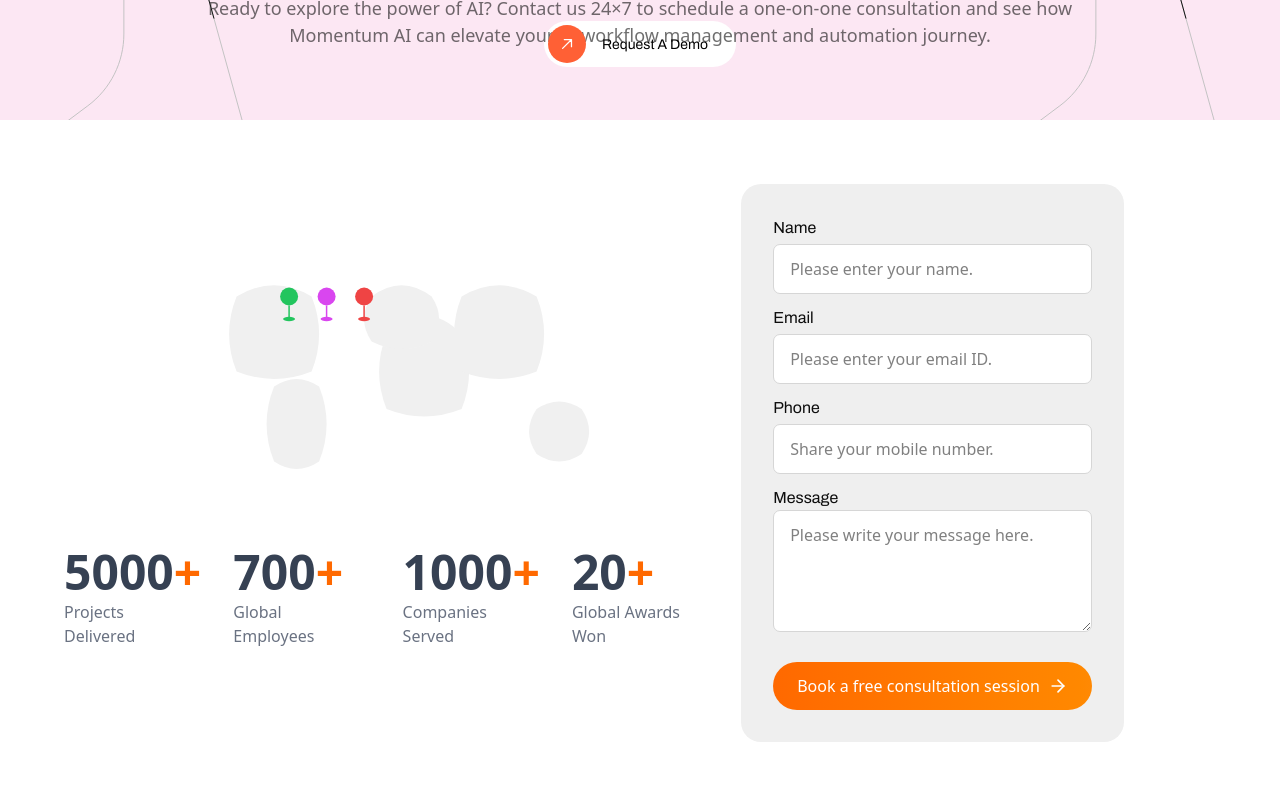
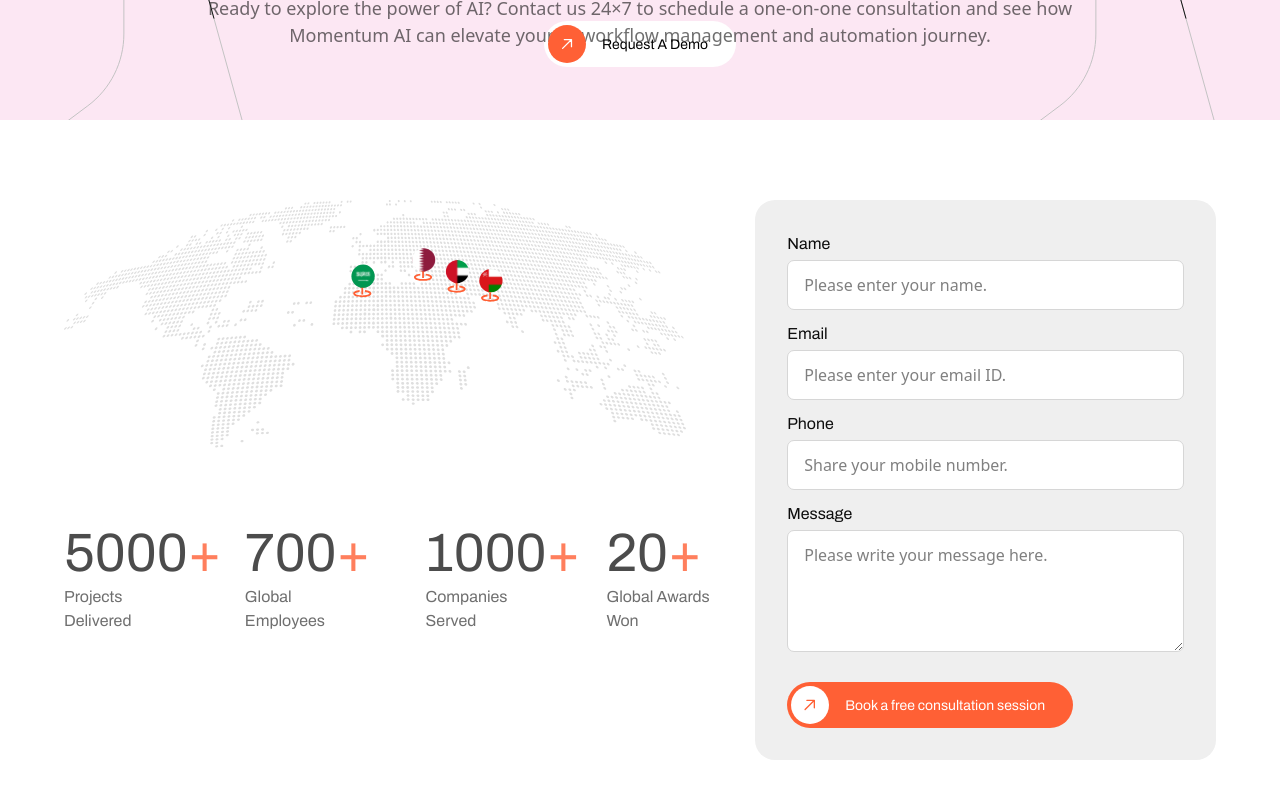
Before and after one commit to developers-xntric/Plenum, a Next.js app: page /service in a window 1280 px wide. Shown: the part 2580-3380 px from the top of the page. Built offline with nearby package versions, Linux system fonts and the light colour scheme.

Commit message:
service conatct section completed

```diff
--- a/src/components/common/arrow-button.jsx
+++ b/src/components/common/arrow-button.jsx
@@ -1,9 +1,9 @@
 import React from 'react'
 
-const ArrowButton = ({ text, className }) => {
+const ArrowButton = ({ text, className, arrow_class }) => {
     return (
         <button className={`bg-white text-black rounded-full py-1 px-5 flex items-center justify-between gap-2 text-sm hover:bg-gray-100 transition-colors ${className}`}>
-            <div className="bg-primary text-white rounded-full p-2 relative right-4">
+            <div className={`bg-primary text-white rounded-full p-2 relative right-4 ${arrow_class}`}>
                 {/* ARROW ICON */}
                 <svg xmlns="http://www.w3.org/2000/svg" width="22" height="22" viewBox="0 0 22 22" fill="none">
                     <path
--- a/src/components/common/world-map.jsx
+++ b/src/components/common/world-map.jsx
@@ -1,41 +1,7 @@
+import Image from "next/image";
+
 export default function WorldMap() {
-    return (
-      <svg width="100%" height="300" viewBox="0 0 800 400" fill="none" xmlns="http://www.w3.org/2000/svg">
-        {/* This would be a detailed dotted world map - simplified for this example */}
-        <g className="map-dots" fill="#f0f0f0">
-          {/* Africa */}
-          <path d="M400,200 Q450,150 500,200 Q520,250 500,300 Q450,320 400,300 Q380,250 400,200 Z" />
-
-          {/* Europe */}
-          <path d="M380,150 Q420,120 460,150 Q480,180 460,210 Q420,230 380,210 Q360,180 380,150 Z" />
-
-          {/* Asia */}
-          <path d="M500,150 Q550,120 600,150 Q620,200 600,250 Q550,270 500,250 Q480,200 500,150 Z" />
-
-          {/* North America */}
-          <path d="M200,150 Q250,120 300,150 Q320,200 300,250 Q250,270 200,250 Q180,200 200,150 Z" />
-
-          {/* South America */}
-          <path d="M250,270 Q280,250 310,270 Q330,320 310,370 Q280,390 250,370 Q230,320 250,270 Z" />
-
-          {/* Australia */}
-          <path d="M600,300 Q630,280 660,300 Q680,330 660,360 Q630,380 600,360 Q580,330 600,300 Z" />
-        </g>
-
-        {/* Location Markers */}
-        <circle cx="270" cy="150" r="12" fill="#22c55e" />
-        <circle cx="320" cy="150" r="12" fill="#d946ef" />
-        <circle cx="370" cy="150" r="12" fill="#ef4444" />
-
-        {/* Location Stands */}
-        <line x1="270" y1="162" x2="270" y2="180" stroke="#22c55e" strokeWidth="2" />
-        <line x1="320" y1="162" x2="320" y2="180" stroke="#d946ef" strokeWidth="2" />
-        <line x1="370" y1="162" x2="370" y2="180" stroke="#ef4444" strokeWidth="2" />
-
-        {/* Location Bases */}
-        <ellipse cx="270" cy="180" rx="8" ry="3" fill="#22c55e" />
-        <ellipse cx="320" cy="180" rx="8" ry="3" fill="#d946ef" />
-        <ellipse cx="370" cy="180" rx="8" ry="3" fill="#ef4444" />
-      </svg>
-    )
-  }
+  return (
+    <Image src={"/images/service/worldmap.svg"} alt='world map' width={1000} height={1000} className={"w-full"} />
+  )
+}
--- a/src/components/service/contact-form.jsx
+++ b/src/components/service/contact-form.jsx
@@ -1,5 +1,4 @@
 "use client"
-import { ArrowRight } from 'lucide-react'
 import React, { useState } from 'react'
 
 export function ContactForm() {
@@ -23,8 +22,7 @@ export function ContactForm() {
 
     return (
         <>
-            {/* Right side - Contact Form */}
-            <div className="">
+            {/*  Contact Form */}
             <div className="bg-[#EFEFEF] rounded-[20px] p-8">
                 <form onSubmit={handleSubmit} className='space-y-3'>
                     <div className="space-y-1">
@@ -74,7 +72,7 @@ export function ContactForm() {
                         />
                     </div>
 
-                        <div className="mb-6">
+                    <div className="space-y-1 mb-6">
                         <label htmlFor="message" className="block text-base text-[#0D0D0D] font-['Archivo'] font-medium">
                             Message
                         </label>
@@ -90,15 +88,16 @@ export function ContactForm() {
                         />
                     </div>
 
-                        <button
-                            type="submit"
-                            className="flex items-center justify-center gap-2 w-full bg-gradient-to-r from-orange-500 to-orange-400 text-white py-3 px-6 rounded-full hover:from-orange-600 hover:to-orange-500 transition-all duration-300"
-                        >
-                            <span>Book a free consultation session</span>
-                            <ArrowRight className="h-5 w-5" />
+                    <button type='submit' className={`bg-primary text-black rounded-full py-1 px-5 flex items-center justify-between gap-2 text-sm hover:bg-gray-100 transition-colors`}>
+                        <div className={`bg-white text-white rounded-full p-2 relative right-4 `}>
+                            {/* ARROW ICON */}
+                            <svg xmlns="http://www.w3.org/2000/svg" width="22" height="22" viewBox="0 0 22 22" fill="none">
+                                <path d="M15.3395 13.8009V6.31445H7.85305M15.119 6.53429L6.09082 15.5625" stroke="#FF6035" strokeWidth="1.32114" strokeLinecap="round" strokeLinejoin="round" />
+                            </svg>
+                        </div>
+                        <span className="text-sm font-['Archivo'] relative right-2 text-white">Book a free consultation session</span>
                     </button>
                 </form>
-                </div>
             </div>
         </>
     )
--- a/src/components/service/service-contact.jsx
+++ b/src/components/service/service-contact.jsx
@@ -6,24 +6,26 @@ export default function ServiceContact() {
     return (
 
         <div className="bg-white">
-            <div className="2xl:max-w-[1300px] w-[90%] mx-auto py-16">
-                <div className="flex flex-col md:flex-row gap-8">
+            <div className="2xl:max-w-[1300px] w-[90%] mx-auto py-20">
+                <div className="flex flex-col md:flex-row  justify-between">
+
                     {/* Left side - Map and Stats */}
-                    <div className="">
+                    <div className="w-[60%] ">
+
+                        {/* World Map */}
                         <div className="relative mb-16">
-                            {/* World Map */}
-                            <div className="world-map relative">
+                            <div className="world-map mr-[10%]">
                                 <WorldMap />
                             </div>
                         </div>
 
                         {/* Stats */}
-                        <div className="grid grid-cols-4 gap-8">
-                            <div className="stat">
-                                <h2 className="text-5xl font-bold text-gray-700">
-                                    5000<span className="text-orange-500">+</span>
+                        <div className="grid grid-cols-4 gap-8 font-['Archivo']">
+                            <div className="stat ">
+                                <h2 className="text-[48px] xl:text-[54px] font-medium font-['Archivo'] opacity-[0.8] text-[#202020]">
+                                    5000<span className="text-primary font-['Archivo'] ">+</span>
                                 </h2>
-                                <p className="text-gray-500 mt-1">
+                                <p className="text-secondary opacity-[0.6] relative bottom-2">
                                     Projects
                                     <br />
                                     Delivered
@@ -31,10 +33,10 @@ export default function ServiceContact() {
                             </div>
 
                             <div className="stat">
-                                <h2 className="text-5xl font-bold text-gray-700">
-                                    700<span className="text-orange-500">+</span>
+                                <h2 className="text-[48px] xl:text-[54px] font-medium font-['Archivo'] opacity-[0.8] text-[#202020]">
+                                    700<span className="text-primary font-['Archivo'] ">+</span>
                                 </h2>
-                                <p className="text-gray-500 mt-1">
+                                <p className="text-secondary opacity-[0.6] relative bottom-2">
                                     Global
                                     <br />
                                     Employees
@@ -42,21 +44,21 @@ export default function ServiceContact() {
                             </div>
 
                             <div className="stat">
-                                <h2 className="text-5xl font-bold text-gray-700">
-                                    1000<span className="text-orange-500">+</span>
+                                <h2 className="text-[48px] xl:text-[54px] font-medium font-['Archivo'] opacity-[0.8] text-[#202020]">
+                                    1000<span className="text-primary font-['Archivo'] ">+</span>
                                 </h2>
-                                <p className="text-gray-500 mt-1">
+                                <p className="text-secondary opacity-[0.6] relative bottom-2">
                                     Companies
                                     <br />
                                     Served
                                 </p>
                             </div>
 
-                            <div className="stat">
-                                <h2 className="text-5xl font-bold text-gray-700">
-                                    20<span className="text-orange-500">+</span>
+                            <div className="stat ">
+                                <h2 className="text-[48px] xl:text-[54px] font-medium font-['Archivo'] opacity-[0.8] text-[#202020]">
+                                    20<span className="text-primary font-['Archivo'] ">+</span>
                                 </h2>
-                                <p className="text-gray-500 mt-1">
+                                <p className="text-secondary opacity-[0.6] relative bottom-2">
                                     Global Awards
                                     <br />
                                     Won
@@ -66,7 +68,9 @@ export default function ServiceContact() {
                     </div>
 
                     {/* Right side - Contact Form */}
-                    <ContactForm />
+                    <div className="w-[40%]">
+                        <ContactForm />
+                    </div>
                 </div>
             </div>
         </div>
```
Also changed, not shown: public/images/service/worldmap.svg (added). Lines whose indentation alone changed are shown as unchanged.
